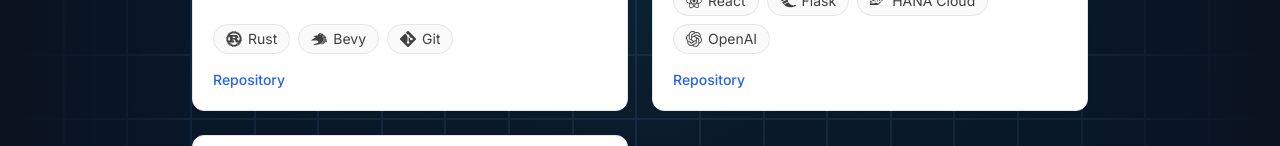
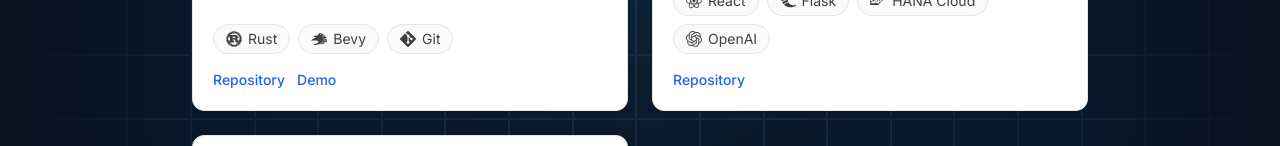
Before and after one commit to lucasloepke/lucasloepke.github.io, a React (Vite) app: page /projects in a window 1280 px wide. Shown: the part 654-800 px from the top of the page. Built offline with nearby package versions, Linux system fonts and the light colour scheme.

Commit message:
Add live link to Cleanup Crew project
Added a live link to the Cleanup Crew project.

```diff
--- a/src/data/projects.ts
+++ b/src/data/projects.ts
@@ -39,7 +39,7 @@ export const projects: Project[] = [
     title: "Cleanup Crew (2025)",
     description: "Top-down action shooter game developed in Rust using the Bevy engine, featuring custom ECS architecture, physics, and procedural generation. Built collaboratively over a semester by an 8-person team for CS 1666.",
     tech: ["rust", "bevy", "git"],
-    links: { github: "https://github.com/CS1666-CleanupCrew/Cleanup-crew" },
+    links: { github: "https://github.com/CS1666-CleanupCrew/Cleanup-crew", live: "https://store.steampowered.com/app/4801800/Cleanup_Crew/" },
     featured: true,
     date: "2024-11",
   },
```
